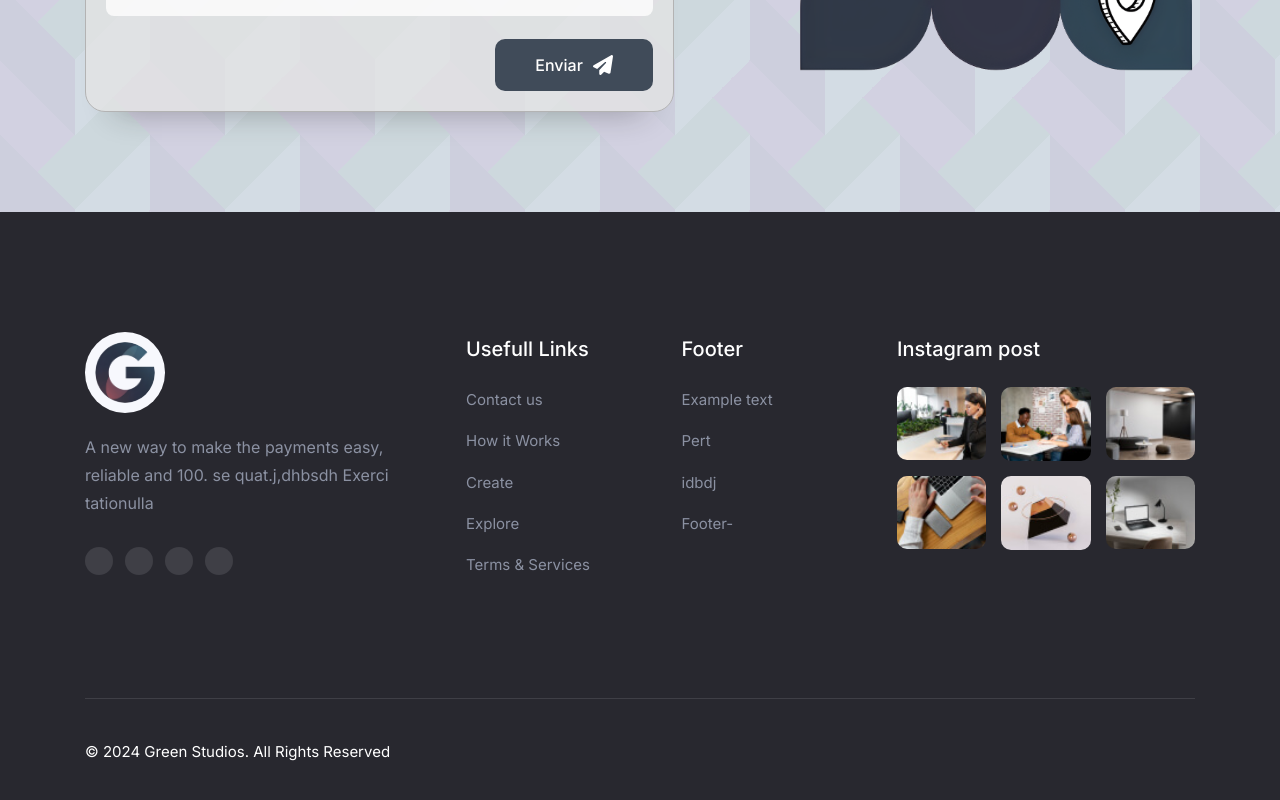
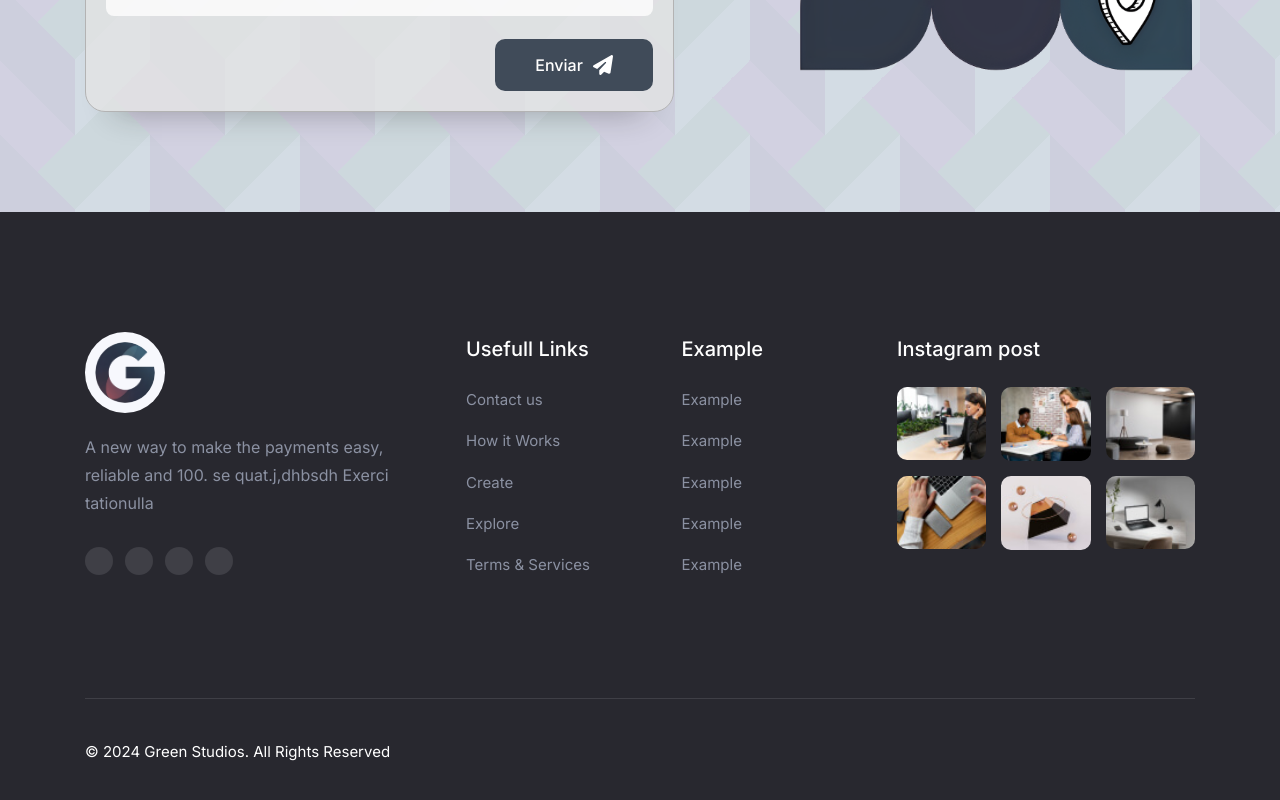
Before and after one commit to Santicabral0478/greenstudios, a Next.js app: page / in a window 1280 px wide. Shown: the part 5866-6666 px from the top of the page. Built offline with nearby package versions, Linux system fonts and the light colour scheme; no server answers.

Commit message:
update rgb example

```diff
--- a/src/components/Footer/index.tsx
+++ b/src/components/Footer/index.tsx
@@ -80,27 +80,27 @@ export const Footer: FunctionComponent = ()=>{
           <ul className="footer-list">
 
             <li>
-              <p className="footer-list-title">Footer</p>
+              <p className="footer-list-title">Example</p>
             </li>
 
             <li>
-              <a href="#" className="footer-link"></a>
+              <a href="#" className="footer-link">Example</a>
             </li>
 
             <li>
-              <a href="#" className="footer-link">Example text</a>
+              <a href="#" className="footer-link">Example</a>
             </li>
 
             <li>
-              <a href="#" className="footer-link">Pert</a>
+              <a href="#" className="footer-link">Example</a>
             </li>
 
             <li>
-              <a href="#" className="footer-link">idbdj</a>
+              <a href="#" className="footer-link">Example</a>
             </li>
 
             <li>
-              <a href="#" className="footer-link">Footer-</a>
+              <a href="#" className="footer-link">Example</a>
             </li>
 
           </ul>
```
